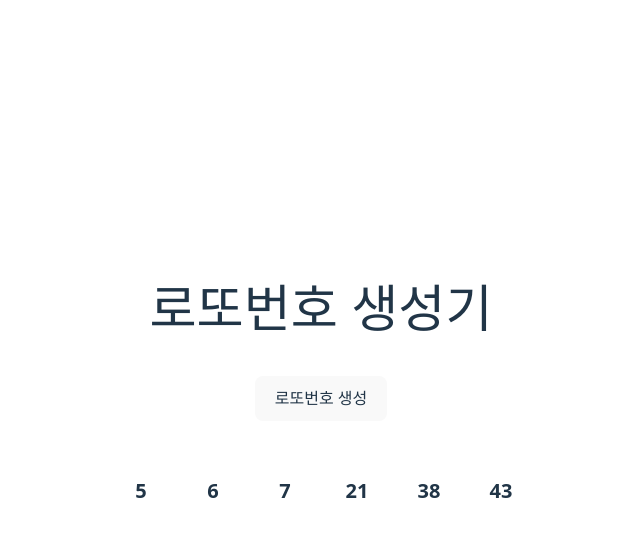
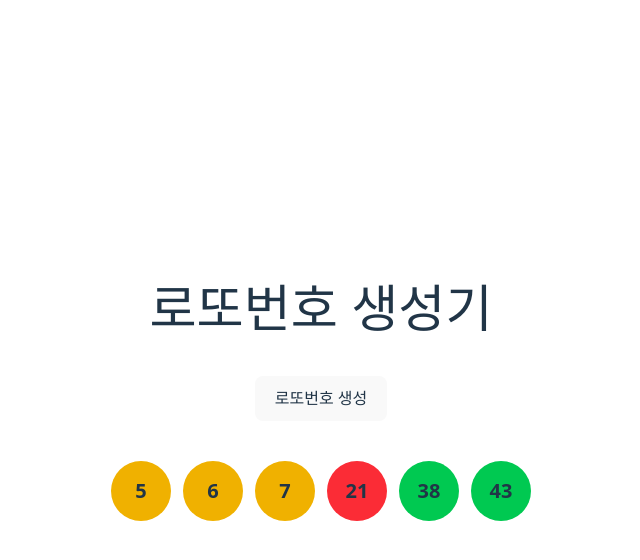
Before and after one commit to emfoa23/tyler, a Svelte app: page / in a window 1280 px wide. Both pictures are taken after a click on the button "로또번호 생성". Shown: the top 560 px of the page, without its empty margins (319-959 px from the left). Built offline with nearby package versions, Linux system fonts and the light colour scheme.

Commit message:
change class method

```diff
--- a/src/App.svelte
+++ b/src/App.svelte
@@ -10,12 +10,12 @@
     list = [...list, numbers]
   }
 
-  const getColor = (number) => {
-    if (number <= 10) return 'yellow'
-    if (number <= 20) return 'blue'
-    if (number <= 30) return 'red'
+  const getBackGroundColor = (number) => {
+    if (number <= 10) return 'bg-yellow-500'
+    if (number <= 20) return 'bg-blue-500'
+    if (number <= 30) return 'bg-red-500'
 
-    return 'green'
+    return 'bg-green-500'
   }
 </script>
 
@@ -31,7 +31,7 @@
       {#each list as numbers}
         <div class="flex gap-3">
           {#each numbers as number}
-            <div class={`h-15 w-15 content-center rounded-full bg-${getColor(number)}-500 text-xl font-bold`}>{number}</div>
+            <div class={`h-15 w-15 content-center rounded-full text-xl font-bold ${getBackGroundColor(number)}`}>{number}</div>
           {/each}
         </div>
       {/each}
```
